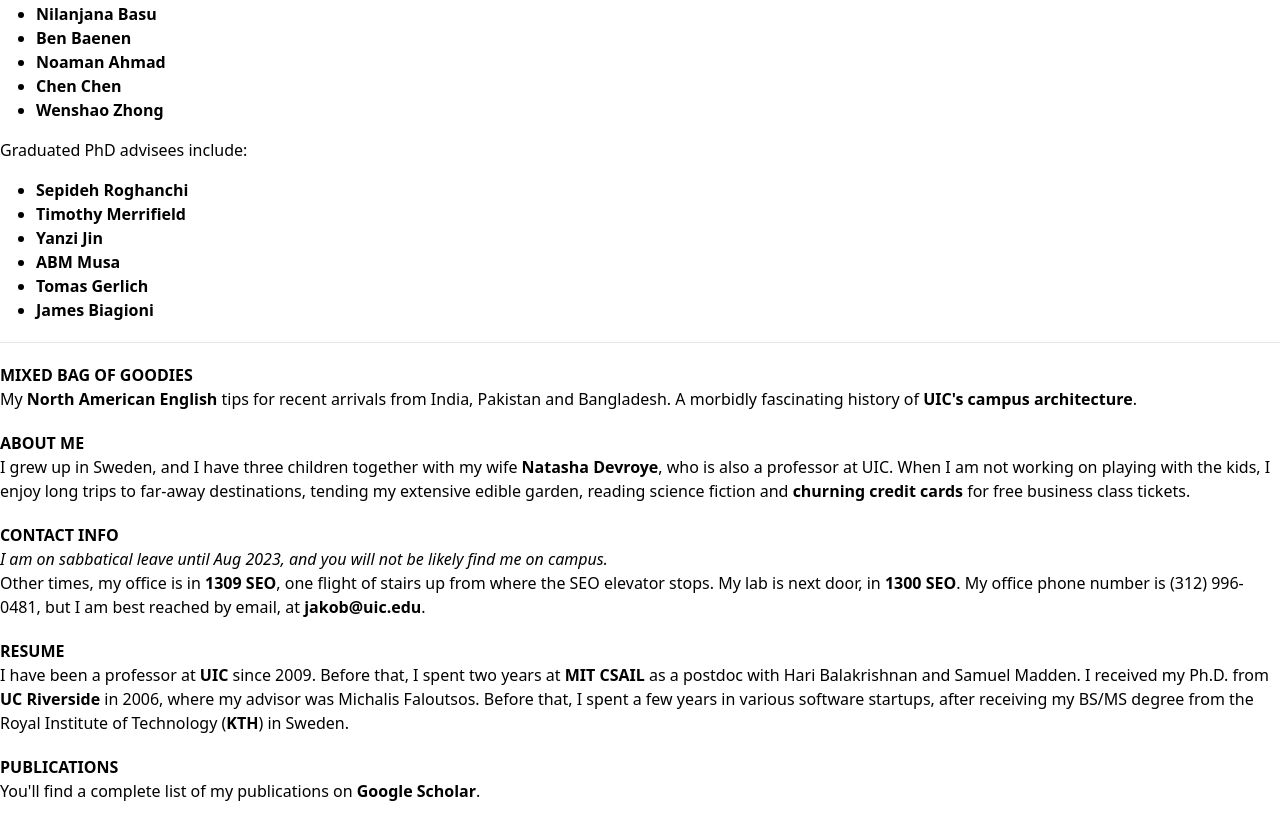
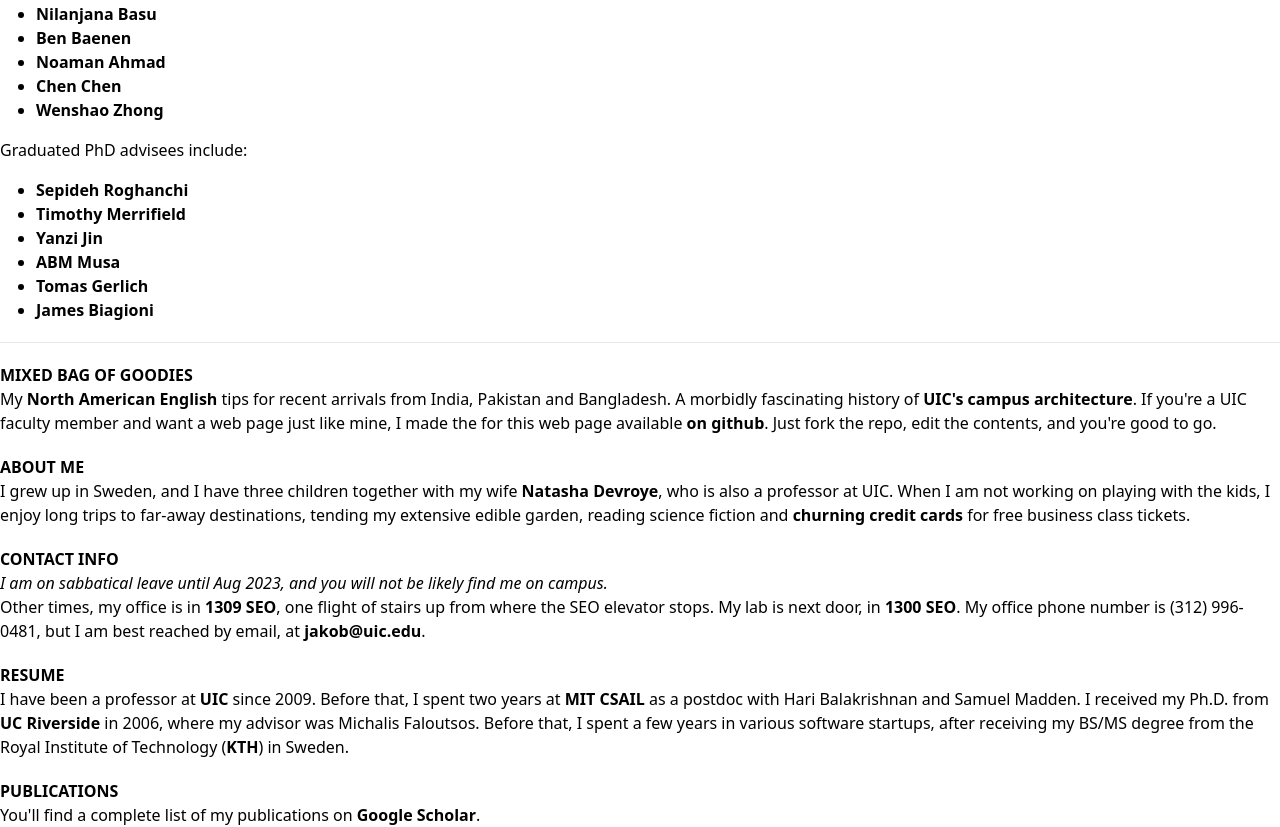
Before and after one commit to bitslab/jakob_webpage, an Eleventy site: page home.md in a window 1280 px wide. Shown: the part 2131-2958 px from the top of the page. Before the commit the page ends 2934 px from the top, so only its background shows below. Built offline with nearby package versions, Linux system fonts and the light colour scheme; Eleventy itself is replaced by a stand-in of ours; files that its build step writes are made by us from their sources.

```diff
--- a/home.md
+++ b/home.md
@@ -40,7 +40,7 @@ I am currently advising five PhD students:
 
 # mixed bag of goodies
 
-My [North American English](../english) tips for recent arrivals from India, Pakistan and Bangladesh. A morbidly fascinating history of [UIC's campus architecture](https://advance.uic.edu/news-stories/the-netsch-campus-exploring-the-evolution-of-uics-architecture/).
+My [North American English](../english) tips for recent arrivals from India, Pakistan and Bangladesh. A morbidly fascinating history of [UIC's campus architecture](https://advance.uic.edu/news-stories/the-netsch-campus-exploring-the-evolution-of-uics-architecture/). If you're a UIC faculty member and want a web page just like mine, I made the for this web page available [on github](https://github.com/bitslab/jakob_webpage). Just fork the repo, edit the contents, and you're good to go.
 
 # about me
 I grew up in Sweden, and I have three children together with my wife [Natasha Devroye](http://devroye.lab.uic.edu), who is also a professor at UIC. When I am not working on playing with the kids, I enjoy long trips to far-away destinations, tending my extensive edible garden, reading science fiction and [churning credit cards](https://www.doctorofcredit.com/introduction-credit-card-churning/) for free business class tickets.
```
Also changed, not shown: logo.svg (deleted).
